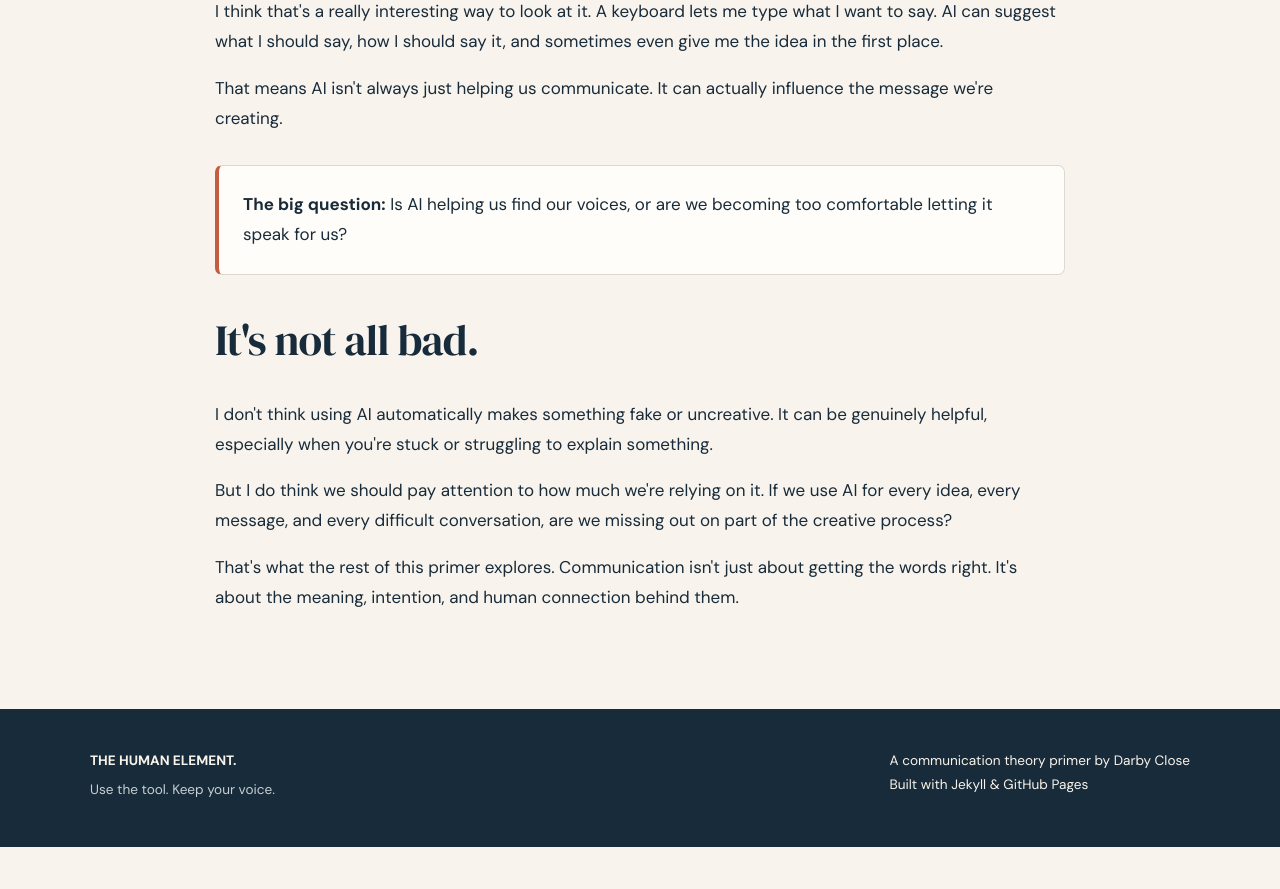
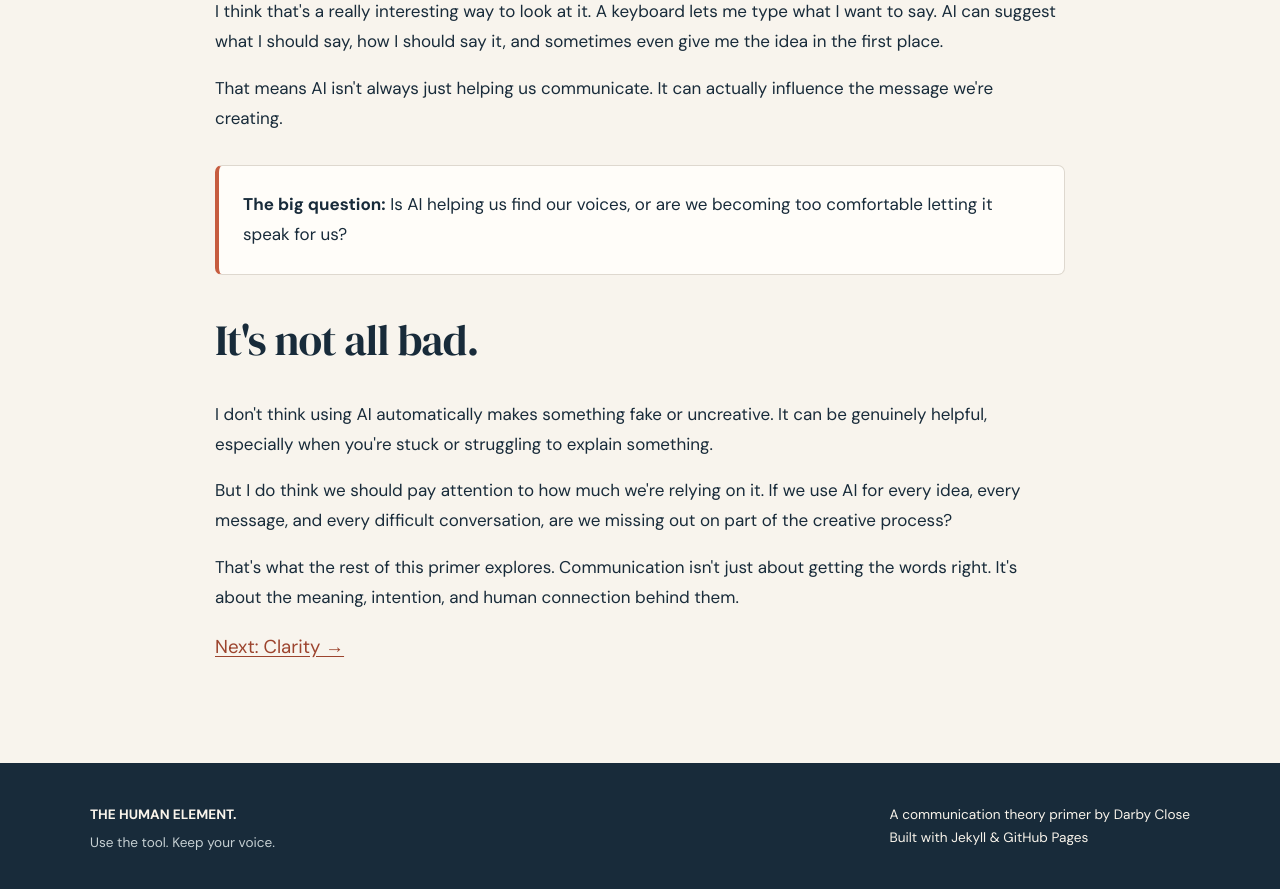
Before and after one commit to Darbyclose/comm-primer, a Jekyll site: the page built from ai-assisted-message.md, in a window 1280 px wide and 900 px high, scrolled down 1491 px. Shown: the top 889 px of the window. Built offline with Jekyll 4.4.1, drawn with Linux system fonts in a browser that asks for light colours; before the commit the page ends 2338 px from its top, so only the background shows below that.

Commit message:
Add link to next section in ai-assisted-message.md

```diff
--- a/ai-assisted-message.md
+++ b/ai-assisted-message.md
@@ -46,3 +46,4 @@ permalink: /ai-assisted-message/
 
   <p>That's what the rest of this primer explores. Communication isn't just about getting the words right. It's about the meaning, intention, and human connection behind them.</p>
 </section>
+<p><a href="{{ '/transmission-view-and-its-limits/' | relative_url }}">Next: Clarity →</a></p>
```
